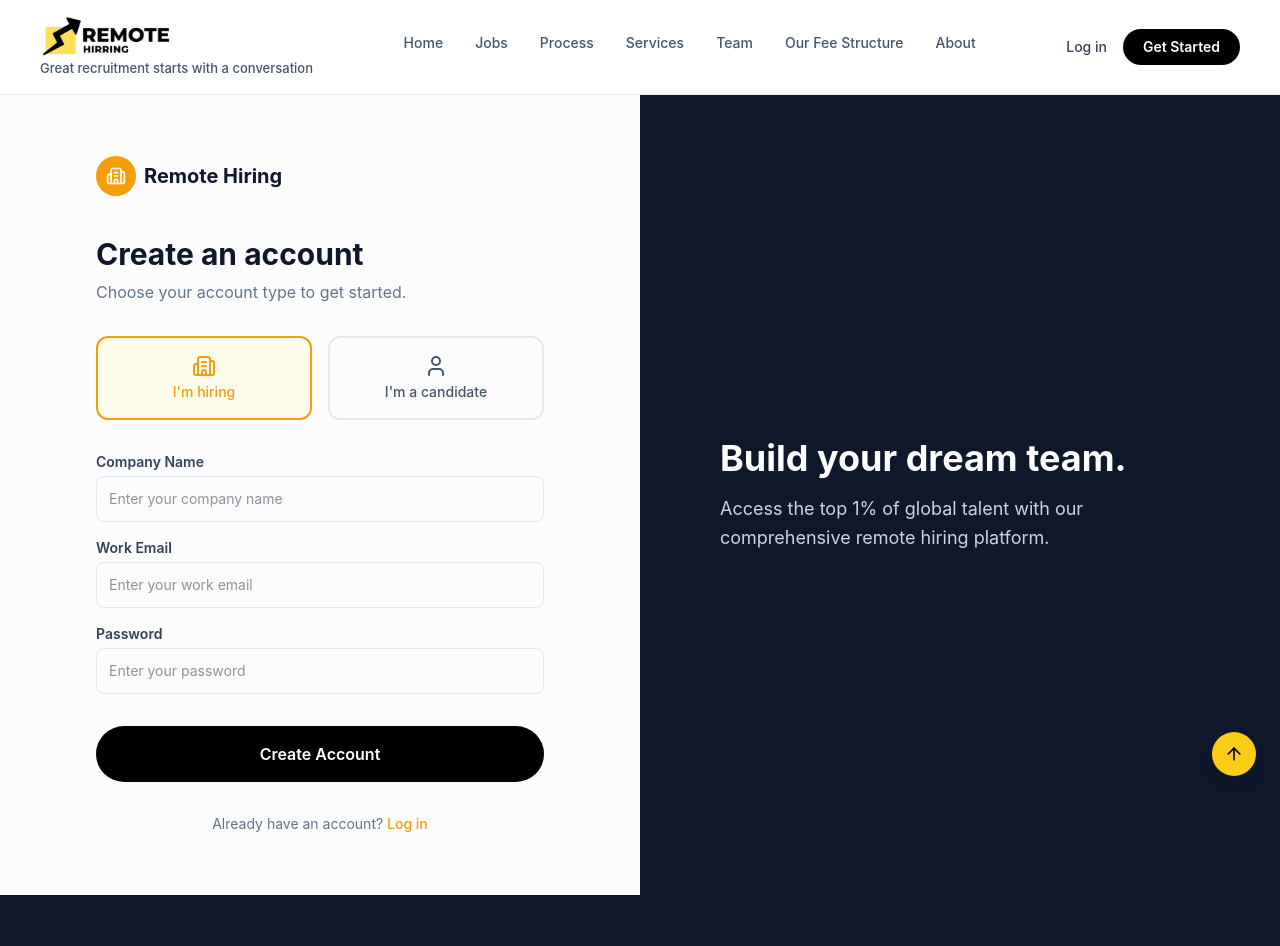
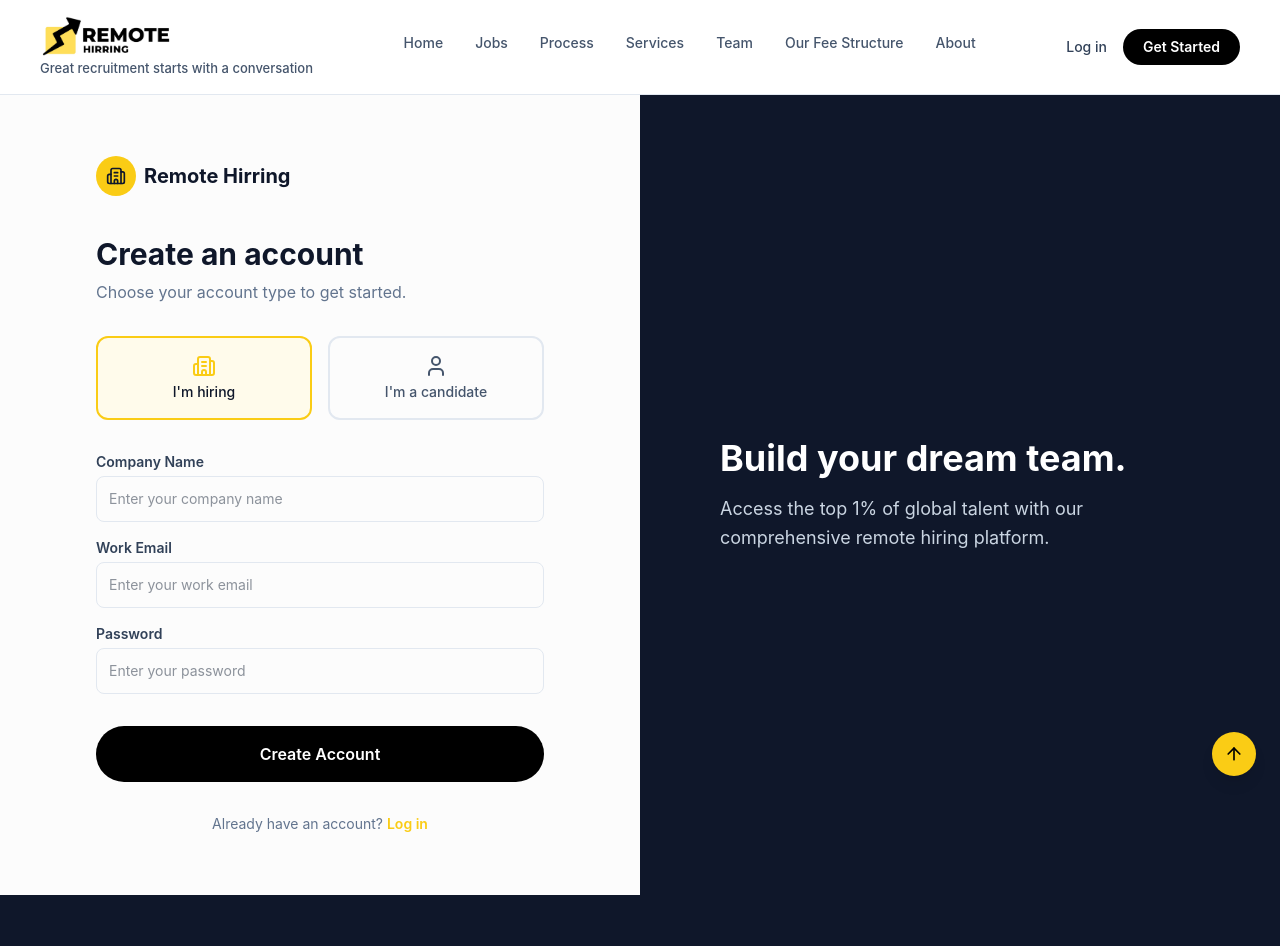
Before and after one commit to joblessSince1997asEngineer/hiring-remote, a Next.js app: page /sign-up in a window 1280 px wide. Shown: the top 946 px of the page. Built offline with nearby package versions, Linux system fonts and the light colour scheme; no server answers.

Commit message:
Auth pages: fix unsigned-cookie bug + brand colors + Hirring spelling

```diff
--- a/app/login/page.tsx
+++ b/app/login/page.tsx
@@ -23,7 +23,7 @@ export default function LoginPage() {
       const data = await res.json()
 
       if (res.ok) {
-        document.cookie = `userId=${data.user.id}; path=/`
+        // Server already set the signed cookie — just navigate
         window.location.href = '/'
       } else {
         setError(data.error || 'Invalid email or password')
@@ -37,14 +37,16 @@ export default function LoginPage() {
 
   return (
     <div className="flex flex-col md:flex-row min-h-screen bg-white">
-      {/* LEFT SIDE - Form (Full width on Mobile, Half on Desktop) */}
+      {/* LEFT SIDE - Form */}
       <div className="w-full md:w-1/2 flex flex-col justify-center p-6 md:px-24 bg-[#fcfcfc]">
         <div className="max-w-md mx-auto w-full">
+
+          {/* Logo — left aligned */}
           <div className="flex items-center gap-2 mb-10">
-            <div className="w-10 h-10 rounded-full bg-[#f59e0b] flex items-center justify-center text-white">
+            <div className="w-10 h-10 rounded-full bg-[#facc15] flex items-center justify-center text-slate-900">
               <Building2 size={20} />
             </div>
-            <span className="text-xl font-bold text-[#0f172a]">Remote Hiring</span>
+            <span className="text-xl font-bold text-[#0f172a]">Remote Hirring</span>
           </div>
 
           <h1 className="text-3xl font-bold text-[#0f172a] mb-2">Welcome back</h1>
@@ -59,13 +61,16 @@ export default function LoginPage() {
                 value={email}
                 onChange={(e) => setEmail(e.target.value)}
                 required
-                className="w-full p-3 rounded-lg border border-slate-200 text-sm"
+                className="w-full p-3 rounded-lg border border-slate-200 text-sm focus:border-[#facc15] outline-none"
               />
             </div>
+
             <div>
               <div className="flex justify-between items-center mb-1">
                 <label className="font-semibold text-slate-700 text-sm">Password</label>
-                <a href="/forgot-password" className="text-[#f59e0b] font-medium text-sm">Forgot password?</a>
+                <a href="/forgot-password" className="text-[#0f172a] font-semibold text-sm hover:underline">
+                  Forgot password?
+                </a>
               </div>
               <input
                 type="password"
@@ -73,7 +78,7 @@ export default function LoginPage() {
                 value={password}
                 onChange={(e) => setPassword(e.target.value)}
                 required
-                className="w-full p-3 rounded-lg border border-slate-200 text-sm"
+                className="w-full p-3 rounded-lg border border-slate-200 text-sm focus:border-[#facc15] outline-none"
               />
             </div>
 
@@ -82,19 +87,22 @@ export default function LoginPage() {
             <button
               type="submit"
               disabled={loading}
-              className="w-full mt-4 bg-black text-white py-4 rounded-full font-semibold"
+              className="w-full mt-4 bg-black text-white py-4 rounded-full font-semibold hover:bg-slate-800 transition-colors disabled:opacity-60"
             >
               {loading ? 'Signing in...' : 'Sign In'}
             </button>
 
             <p className="text-center text-sm text-slate-500 mt-4">
-              Don't have an account? <a href="/sign-up" className="text-[#f59e0b] font-medium">Sign up</a>
+              Don't have an account?{' '}
+              <a href="/sign-up" className="text-[#0f172a] font-semibold hover:underline">
+                Sign up
+              </a>
             </p>
           </form>
         </div>
       </div>
 
-      {/* RIGHT SIDE - Dark Hero (Hidden on Mobile, Visible on Desktop) */}
+      {/* RIGHT SIDE - Dark Hero (hidden on mobile) */}
       <div className="hidden md:flex w-1/2 bg-[#0f172a] text-white flex-col justify-center px-20">
         <h2 className="text-4xl font-bold mb-4">The new standard in global hiring.</h2>
         <p className="text-slate-300 text-lg leading-relaxed">
--- a/app/sign-up/page.tsx
+++ b/app/sign-up/page.tsx
@@ -25,7 +25,6 @@ export default function SignUpPage() {
       const data = await res.json()
 
       if (res.ok) {
-        document.cookie = `userId=${data.user.id}; path=/`
         window.location.href = '/'
       } else {
         setError(data.error || 'Something went wrong')
@@ -39,43 +38,51 @@ export default function SignUpPage() {
 
   return (
     <div className="flex flex-col md:flex-row min-h-screen bg-white">
-      {/* LEFT SIDE - Form (Full width on Mobile, Half on Desktop) */}
+      {/* LEFT SIDE - Form */}
       <div className="w-full md:w-1/2 flex flex-col justify-center p-6 md:px-24 bg-[#fcfcfc]">
         <div className="max-w-md mx-auto w-full">
+
+          {/* Logo — left aligned, no tagline */}
           <div className="flex items-center gap-2 mb-10">
-            <div className="w-10 h-10 rounded-full bg-[#f59e0b] flex items-center justify-center text-white">
+            <div className="w-10 h-10 rounded-full bg-[#facc15] flex items-center justify-center text-slate-900">
               <Building2 size={20} />
             </div>
-            <span className="text-xl font-bold text-[#0f172a]">Remote Hiring</span>
+            <span className="text-xl font-bold text-[#0f172a]">Remote Hirring</span>
           </div>
 
           <h1 className="text-3xl font-bold text-[#0f172a] mb-2">Create an account</h1>
           <p className="text-slate-500 mb-8">Choose your account type to get started.</p>
 
+          {/* Role selector */}
           <div className="grid grid-cols-2 gap-4 mb-8">
             <button
               type="button"
               onClick={() => setRole('recruiter')}
-              className={`p-4 border-2 rounded-xl flex flex-col items-center justify-center gap-1 ${
-                role === 'recruiter' ? 'border-[#f59e0b] bg-[#fffbeb] text-[#f59e0b]' : 'border-slate-200 text-slate-600'
+              className={`p-4 border-2 rounded-xl flex flex-col items-center justify-center gap-1 transition-colors ${
+                role === 'recruiter'
+                  ? 'border-[#facc15] bg-[#fffbeb] text-[#0f172a]'
+                  : 'border-slate-200 text-slate-600 hover:border-slate-300'
               }`}
             >
-              <Building2 size={24} />
+              <Building2 size={24} className={role === 'recruiter' ? 'text-[#facc15]' : ''} />
               <span className="text-sm font-medium">I'm hiring</span>
             </button>
             <button
               type="button"
               onClick={() => setRole('candidate')}
-              className={`p-4 border-2 rounded-xl flex flex-col items-center justify-center gap-1 ${
-                role === 'candidate' ? 'border-[#f59e0b] bg-[#fffbeb] text-[#f59e0b]' : 'border-slate-200 text-slate-600'
+              className={`p-4 border-2 rounded-xl flex flex-col items-center justify-center gap-1 transition-colors ${
+                role === 'candidate'
+                  ? 'border-[#facc15] bg-[#fffbeb] text-[#0f172a]'
+                  : 'border-slate-200 text-slate-600 hover:border-slate-300'
               }`}
             >
-              <User size={24} />
+              <User size={24} className={role === 'candidate' ? 'text-[#facc15]' : ''} />
               <span className="text-sm font-medium">I'm a candidate</span>
             </button>
           </div>
 
-                    <form onSubmit={handleSubmit} className="space-y-4">
+          <form onSubmit={handleSubmit} className="space-y-4">
+            {/* Company Name — only for "I'm hiring" */}
             {role === 'recruiter' && (
               <div>
                 <label className="block font-semibold text-slate-700 mb-1 text-sm">Company Name</label>
@@ -84,23 +91,25 @@ export default function SignUpPage() {
                   placeholder="Enter your company name"
                   value={companyName}
                   onChange={(e) => setCompanyName(e.target.value)}
-                  className="w-full p-3 rounded-lg border border-slate-200 text-sm"
+                  className="w-full p-3 rounded-lg border border-slate-200 text-sm focus:border-[#facc15] outline-none"
                 />
               </div>
             )}
+
             <div>
               <label className="block font-semibold text-slate-700 mb-1 text-sm">
                 {role === 'recruiter' ? 'Work Email' : 'Email'}
               </label>
               <input
                 type="email"
-                placeholder="Enter your work email"
+                placeholder={role === 'recruiter' ? 'Enter your work email' : 'Enter your email'}
                 value={email}
                 onChange={(e) => setEmail(e.target.value)}
                 required
-                className="w-full p-3 rounded-lg border border-slate-200 text-sm"
+                className="w-full p-3 rounded-lg border border-slate-200 text-sm focus:border-[#facc15] outline-none"
               />
             </div>
+
             <div>
               <label className="block font-semibold text-slate-700 mb-1 text-sm">Password</label>
               <input
@@ -109,28 +118,31 @@ export default function SignUpPage() {
                 value={password}
                 onChange={(e) => setPassword(e.target.value)}
                 required
-                className="w-full p-3 rounded-lg border border-slate-200 text-sm"
+                className="w-full p-3 rounded-lg border border-slate-200 text-sm focus:border-[#facc15] outline-none"
               />
             </div>
 
             {error && <p className="text-red-500 text-sm">{error}</p>}
 
-            <button
+                        <button
               type="submit"
               disabled={loading}
-              className="w-full mt-4 bg-black text-white py-4 rounded-full font-semibold"
+              className="w-full mt-4 bg-black text-white py-4 rounded-full font-semibold hover:bg-slate-800 transition-colors disabled:opacity-60"
             >
               {loading ? 'Creating...' : 'Create Account'}
             </button>
 
             <p className="text-center text-sm text-slate-500 mt-4">
-              Already have an account? <a href="/login" className="text-[#f59e0b] font-medium">Log in</a>
+              Already have an account?{' '}
+              <a href="/login" className="text-[#facc15] font-semibold hover:underline">
+                Log in
+              </a>
             </p>
           </form>
         </div>
       </div>
 
-      {/* RIGHT SIDE - Dark Hero (Hidden on Mobile, Visible on Desktop) */}
+      {/* RIGHT SIDE - Hero (hidden on mobile) */}
       <div className="hidden md:flex w-1/2 bg-[#0f172a] text-white flex-col justify-center px-20">
         <h2 className="text-4xl font-bold mb-4">Build your dream team.</h2>
         <p className="text-slate-300 text-lg leading-relaxed">
```
